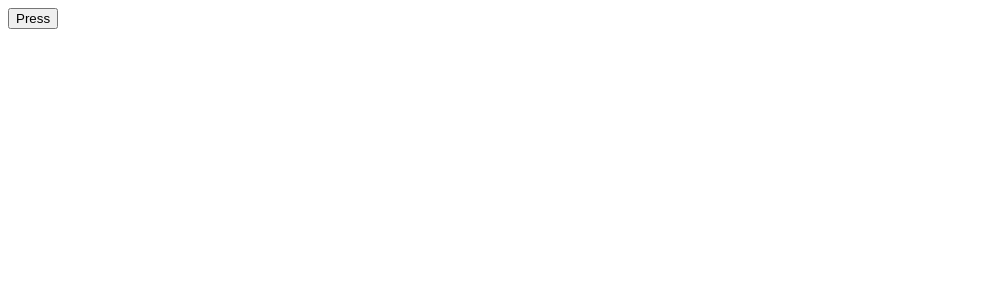
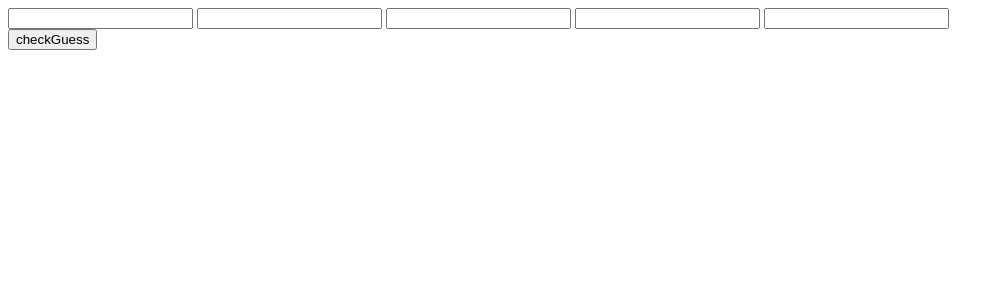
Before and after one commit to Nicola3341246/Words, a SvelteKit app in the folder Words/: page /offlineGame in a window 1280 px wide. Shown: the top 300 px of the page, without its empty margins (0-1004 px from the left). Built offline with nearby package versions, Linux system fonts and the light colour scheme.

Commit message:
Added checker

```diff
--- a/Words/src/routes/offlineGame/+page.svelte
+++ b/Words/src/routes/offlineGame/+page.svelte
@@ -1,4 +1,9 @@
 <script lang="ts">
+	import { browser } from '$app/environment';
+	import type { wordGuess, letterGuess } from '$lib';
+	let word: string = '';
+	let guessList: wordGuess[] = [];
+
 	const getWord = async () => {
 		const response = await fetch('/api/wordlist', {
 			method: 'GET',
@@ -6,8 +11,68 @@
 				'content-type': 'application/json'
 			}
 		});
-		console.log(await response.text());
+		word = await response.text();
 	};
+
+	const returnWordGuess = (id: number, letter: string, status: string): letterGuess => {
+		const newletter: letterGuess = {
+			id: id,
+			letter: letter,
+			status: status
+		};
+		return newletter;
+	};
+
+	const checkGuess = async (event: { currentTarget: EventTarget & HTMLFormElement }) => {
+		if (word === '') return;
+
+		const formData = new FormData(event.currentTarget);
+		const newGuess: wordGuess = {
+			letters: []
+		};
+
+		let index = 0;
+		for (let field of formData) {
+			const [key, value] = field;
+			newGuess.letters.push(returnWordGuess(index, value.toString(), 'correct'));
+			index++;
+		}
+
+		console.log(newGuess);
+
+		guessList.push(newGuess);
+		guessList = guessList;
+	};
+
+	if (browser) {
+		getWord();
+	}
 </script>
 
-<button on:click={() => getWord()}>Press</button>
+<div>
+	<div>
+		{#if word === ''}
+			<div>No</div>
+		{:else}
+			{#each guessList as guess}
+				<div class="">
+					<section>{guess.letters[0].letter}</section>
+					<section>{guess.letters[1].letter}</section>
+					<section>{guess.letters[2].letter}</section>
+					<section>{guess.letters[3].letter}</section>
+					<section>{guess.letters[4].letter}</section>
+				</div>
+			{/each}
+			<form action="?/checkGuess" method="post" on:submit|preventDefault={checkGuess}>
+				<div>
+					<input id="input1" name="input" minlength="1" maxlength="1" />
+					<input id="input2" name="input" minlength="1" maxlength="1" />
+					<input id="input3" name="input" minlength="1" maxlength="1" />
+					<input id="input4" name="input" minlength="1" maxlength="1" />
+					<input id="input5" name="input" minlength="1" maxlength="1" />
+				</div>
+				<button>checkGuess</button>
+			</form>
+		{/if}
+	</div>
+</div>
```
Also changed, not shown: Words/src/lib/index.ts (+11 -1 lines).
